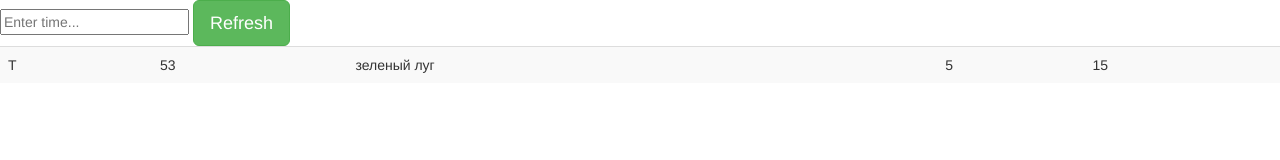
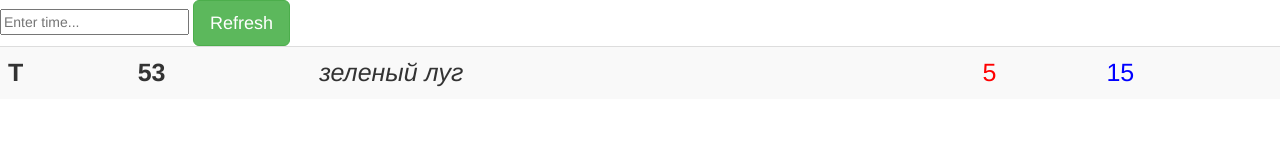
Before and after one commit to blr-Oliver/group_27.08, a plain HTML site: page projects/time-table/index.html in a window 1280 px wide. Drawn offline with nearby package versions, Linux system fonts and the light colour scheme.

Commit message:
Update index.html

```diff
--- a/projects/time-table/index.html
+++ b/projects/time-table/index.html
@@ -8,7 +8,21 @@
     	<script src="https://maxcdn.bootstrapcdn.com/bootstrap/3.3.7/js/bootstrap.min.js"></script>
     	<script src="https://cdnjs.cloudflare.com/ajax/libs/angular.js/1.5.8/angular.js"></script>
     	<style>
-
+    		table {
+    			font-size:25px;
+    		}
+			.bus-type, .number{
+				font-weight: bold;
+			}
+			.route {
+				font-style: italic;
+			}
+			.time1 {
+				color:red;
+			}
+			.time2 {
+				color: blue;
+			}
     	</style>
 
 	</head>
@@ -27,13 +41,13 @@
  			</tr>
  			-->
  			<tr ng-repeat="row in tableContent">
- 				<td ng-bind="row.type"> </td>
- 				<td ng-bind="row.number"> </td>
- 				<td ng-bind="row.route"> </td>
- 				<td ng-bind="row.time1"> </td>
- 				<td ng-bind="row.time2"> </td>
+ 				<td ng-bind="row.type" class="bus-type"> </td>
+ 				<td ng-bind="row.number" class="number"> </td>
+ 				<td ng-bind="row.route" class="route"> </td>
+ 				<td ng-bind="row.time1" class="time1"> </td>
+ 				<td ng-bind="row.time2" class="time2"> </td>
  			</tr>
-		</table>
+	</table>
 
 
 
```
